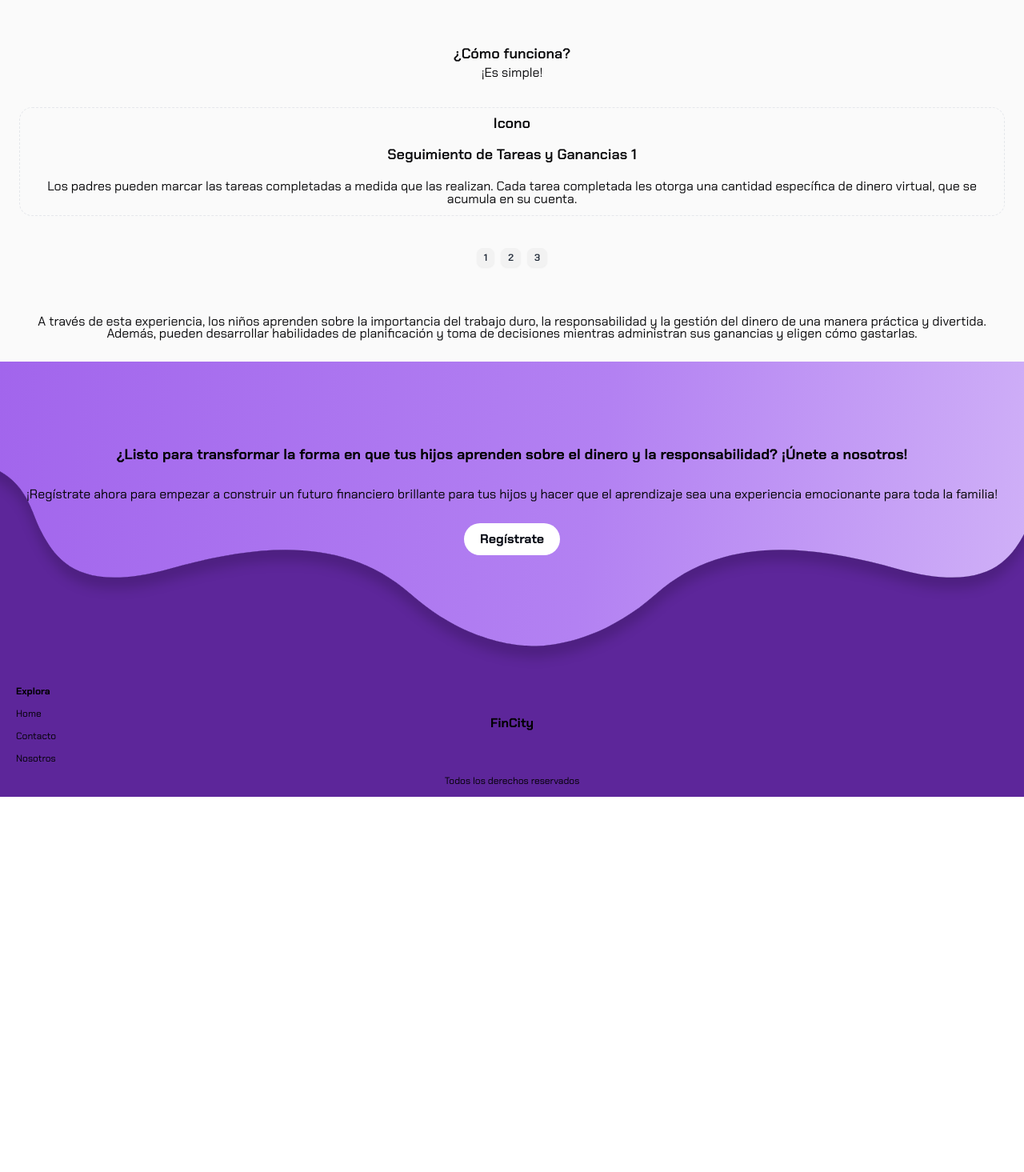
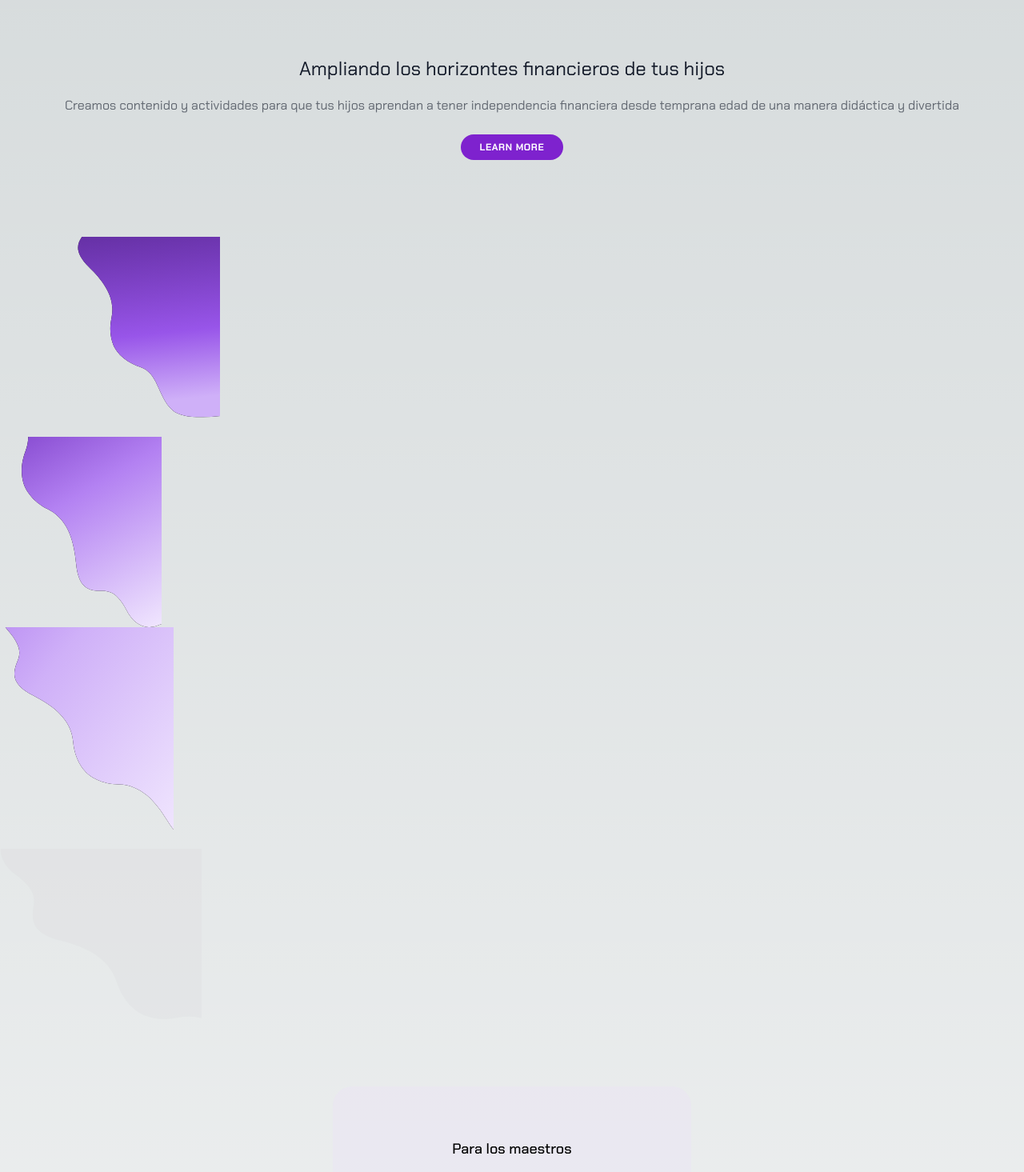
Before and after one commit to K-FinCity/fincity-frontend, a Next.js app: page / in a window 1280 px wide. Shown: the part 124-1589 px from the top of the page at 80% size. Before the commit the page ends 1120 px from the top, so only its background shows below. Built offline with nearby package versions, Linux system fonts and the light colour scheme.

Commit message:
first section add

```diff
--- a/pages/index.jsx
+++ b/pages/index.jsx
@@ -14,7 +14,156 @@ export default function Home() {
         <nav></nav>
       </header>
       <main className={chakra.className}>
-        <section>{/* Victor */}</section>
+        <section><div className="relative bg-none">
+            <div className="container mx-auto px-4 text-center py-24">
+              <h1 className="text-gray-900 font-chakra text-2xl font-normal leading-9 mt-24">
+                Ampliando los horizontes financieros de tus hijos
+              </h1>
+              <p className="text-gray-900 font-chakra text-base font-normal leading-6 opacity-60 mt-4">
+                Creamos contenido y actividades para que tus hijos aprendan a
+                tener independencia financiera desde temprana edad de una manera
+                didáctica y divertida
+              </p>
+              <a
+                href="#"
+                className="mt-6 inline-block w-32 h-8 bg-purple-700 text-white rounded-full flex items-center justify-center mx-auto"
+              >
+                <span className="font-chakra text-xs font-bold tracking-wider uppercase">
+                  Learn More
+                </span>
+              </a>
+            </div>
+            <div className="wave">
+              <svg
+                xmlns="http://www.w3.org/2000/svg"
+                width="275"
+                height="250"
+                viewBox="0 0 90 276"
+                fill="none"
+              >
+                <path
+                  d="M10.0528 -44.4337C-0.574153 -68.4854 12.1983 -82.2733 19.9129 -86.1607L132.69 -151.273L356.73 236.775L323.886 271.913C316.662 276.65 298.335 280.817 282.819 259.588C263.424 233.052 253.171 239.991 242.011 240.655C230.851 241.319 153.033 259.449 131.177 239.22C109.841 219.472 112.67 187.994 85.9223 179.3C64.524 172.346 54.9535 159.18 51.9776 154.026C49.0017 148.871 42.385 134 47.0612 111.991C52.9066 84.4801 36.9252 62.092 16.066 41.8402C-4.79326 21.5885 -0.110119 9.7061 6.04504 0.373335C12.2002 -8.95942 23.3365 -14.3691 10.0528 -44.4337Z"
+                  fill="black"
+                />
+                <path
+                  d="M10.0528 -44.4337C-0.574153 -68.4854 12.1983 -82.2733 19.9129 -86.1607L132.69 -151.273L356.73 236.775L323.886 271.913C316.662 276.65 298.335 280.817 282.819 259.588C263.424 233.052 253.171 239.991 242.011 240.655C230.851 241.319 153.033 259.449 131.177 239.22C109.841 219.472 112.67 187.994 85.9223 179.3C64.524 172.346 54.9535 159.18 51.9776 154.026C49.0017 148.871 42.385 134 47.0612 111.991C52.9066 84.4801 36.9252 62.092 16.066 41.8402C-4.79326 21.5885 -0.110119 9.7061 6.04504 0.373335C12.2002 -8.95942 23.3365 -14.3691 10.0528 -44.4337Z"
+                  fill="url(#paint0_linear_756_378)"
+                />
+                <defs>
+                  <linearGradient
+                    id="paint0_linear_756_378"
+                    x1="122.785"
+                    y1="-145.587"
+                    x2="179.964"
+                    y2="397.619"
+                    gradientUnits="userSpaceOnUse"
+                  >
+                    <stop stop-color="#6B28BB" stop-opacity="0.6" />
+                    <stop offset="0.505208" stop-color="#9855E9" />
+                    <stop offset="0.676897" stop-color="#CFB0F8" />
+                  </linearGradient>
+                </defs>
+              </svg>
+            </div>
+            <div className="wave">
+              <svg
+                xmlns="http://www.w3.org/2000/svg"
+                width="202"
+                height="238"
+                viewBox="0 0 202 238"
+                fill="none"
+              >
+                <path
+                  d="M19.1368 -142.149C12.3137 -167.543 27.0447 -179.215 35.2632 -181.877L156.673 -228.973L318.723 188.777L197.314 235.873C189.45 239.45 170.701 240.765 158.615 217.412C143.507 188.222 132.313 193.511 121.183 192.461C110.053 191.41 97.8579 187.615 95.1444 158.669C92.431 129.722 84.9962 103.239 59.8927 90.5572C39.8099 80.4114 32.3658 65.9367 30.2133 60.3877C28.0608 54.8388 23.7965 39.1305 31.7841 18.0959C41.7685 -8.19726 29.3995 -32.7663 11.8833 -55.9703C-5.63289 -79.1743 0.812591 -90.2005 8.3228 -98.482C15.833 -106.764 27.6657 -110.406 19.1368 -142.149Z"
+                  fill="black"
+                />
+                <path
+                  d="M19.1368 -142.149C12.3137 -167.543 27.0447 -179.215 35.2632 -181.877L156.673 -228.973L318.723 188.777L197.314 235.873C189.45 239.45 170.701 240.765 158.615 217.412C143.507 188.222 132.313 193.511 121.183 192.461C110.053 191.41 97.8579 187.615 95.1444 158.669C92.431 129.722 84.9962 103.239 59.8927 90.5572C39.8099 80.4114 32.3658 65.9367 30.2133 60.3877C28.0608 54.8388 23.7965 39.1305 31.7841 18.0959C41.7685 -8.19726 29.3995 -32.7663 11.8833 -55.9703C-5.63289 -79.1743 0.812591 -90.2005 8.3228 -98.482C15.833 -106.764 27.6657 -110.406 19.1368 -142.149Z"
+                  fill="url(#paint0_linear_756_376)"
+                />
+                <defs>
+                  <linearGradient
+                    id="paint0_linear_756_376"
+                    x1="35.4876"
+                    y1="-86.752"
+                    x2="214.991"
+                    y2="229.047"
+                    gradientUnits="userSpaceOnUse"
+                  >
+                    <stop stop-color="#6B28BB" />
+                    <stop offset="0.465" stop-color="#B381F2" />
+                    <stop offset="1" stop-color="#F0E6FE" />
+                  </linearGradient>
+                </defs>
+              </svg>
+            </div>
+            <div className="wave">
+              <svg
+                xmlns="http://www.w3.org/2000/svg"
+                width="217"
+                height="277"
+                viewBox="0 0 217 277"
+                fill="none"
+              >
+                <path
+                  d="M10.3418 4.57906C-6.8466 -15.3201 1.34195 -32.2372 7.58477 -38.2084L96.4274 -133.42L424.036 172.273L335.193 267.485C329.668 274.125 313.357 283.464 292.317 267.692C266.017 247.977 258.238 257.609 247.759 261.503C237.28 265.398 224.648 267.284 209.615 242.399C194.582 217.514 176.37 196.901 148.249 196.399C125.753 195.997 112.754 186.2 108.402 182.14C104.051 178.079 93.3792 165.789 91.4235 143.374C88.9788 115.356 67.1554 98.6114 41.2907 85.335C15.4261 72.0586 16.4346 59.3265 19.5955 48.6029C22.7565 37.8794 31.8272 29.453 10.3418 4.57906Z"
+                  fill="black"
+                />
+                <path
+                  d="M10.3418 4.57906C-6.8466 -15.3201 1.34195 -32.2372 7.58477 -38.2084L96.4274 -133.42L424.036 172.273L335.193 267.485C329.668 274.125 313.357 283.464 292.317 267.692C266.017 247.977 258.238 257.609 247.759 261.503C237.28 265.398 224.648 267.284 209.615 242.399C194.582 217.514 176.37 196.901 148.249 196.399C125.753 195.997 112.754 186.2 108.402 182.14C104.051 178.079 93.3792 165.789 91.4235 143.374C88.9788 115.356 67.1554 98.6114 41.2907 85.335C15.4261 72.0586 16.4346 59.3265 19.5955 48.6029C22.7565 37.8794 31.8272 29.453 10.3418 4.57906Z"
+                  fill="url(#paint0_linear_756_375)"
+                />
+                <defs>
+                  <linearGradient
+                    id="paint0_linear_756_375"
+                    x1="-152.949"
+                    y1="-91.8207"
+                    x2="244.933"
+                    y2="228.964"
+                    gradientUnits="userSpaceOnUse"
+                  >
+                    <stop stop-color="#9855E9" />
+                    <stop offset="0.505208" stop-color="#CFB0F8" />
+                    <stop offset="1" stop-color="#F0E6FE" />
+                  </linearGradient>
+                </defs>
+              </svg>
+            </div>
+            <div className="wave">
+              <svg
+                xmlns="http://www.w3.org/2000/svg"
+                width="252"
+                height="265"
+                viewBox="0 0 252 265"
+                fill="none"
+              >
+                <path
+                  opacity="0.02"
+                  d="M19.1739 32.1713C-5.19818 14.3582 -0.413821 -6.68201 5.02487 -14.9755L79.7768 -144.45L525.276 112.76L450.524 242.234C446.061 251.091 430.232 265.754 402.62 253.554C368.104 238.303 361.893 251.088 351.179 258.155C340.464 265.221 326.823 270.598 303.573 246.65C280.323 222.703 254.62 204.355 223.036 211.066C197.769 216.435 180.696 208.838 174.778 205.422C168.861 202.005 153.745 191.018 145.761 166.452C135.781 135.744 107.04 122.658 74.6759 114.497C42.3118 106.335 40.1472 91.8331 40.9096 79.0209C41.6721 66.2087 49.639 54.4377 19.1739 32.1713Z"
+                  fill="#2F0F53"
+                />
+              </svg>
+            </div>
+          </div>
+          <section className="container mx-auto px-4 py-8">
+            <div className="rounded-3xl bg-purple-200 bg-opacity-20 flex flex-col items-center justify-center mx-auto mb-6 w-full max-w-md h-72 p-4">
+              <h2 className="text-center text-black font-chakra text-lg font-medium mb-3">
+                Para los maestros
+              </h2>
+              <p className="text-center text-gray-700 font-chakra text-base font-normal leading-6">
+                Ofrecemos a los educadores una variedad de recursos y herramientas para apoyar su enseñanza de educación financiera en el aula. Nos esforzamos por ser un recurso integral para educadores que desean enseñar educación financiera de manera efectiva y emocionante.
+              </p>
+            </div>
+            <div className="rounded-3xl bg-purple-200 bg-opacity-20 flex flex-col items-center justify-center mx-auto w-full max-w-md h-72 p-4">
+              <h2 className="text-center text-black font-chakra text-lg font-medium mb-3">
+                Para los estudiantes
+              </h2>
+              <p className="text-center text-gray-700 font-chakra text-base font-normal leading-6">
+                Los niños pueden aprender sobre el mundo de las finanzas de una manera divertida y accesible. Desde entender el valor del dinero hasta aprender a ahorrar y gastar de manera inteligente, el programa de FinCity hace que el aprendizaje sobre finanzas sea fácil y entretenido.
+              </p>
+            </div>
+          </section>
+        </section>
         <section className="bg-zinc-50 flex flex-col">
           <div className=" text-center justify-center align-middle p-6">
             <h3 className="text-[#09090b] font-semibold text-lg leading-[15px] p-3">
```
